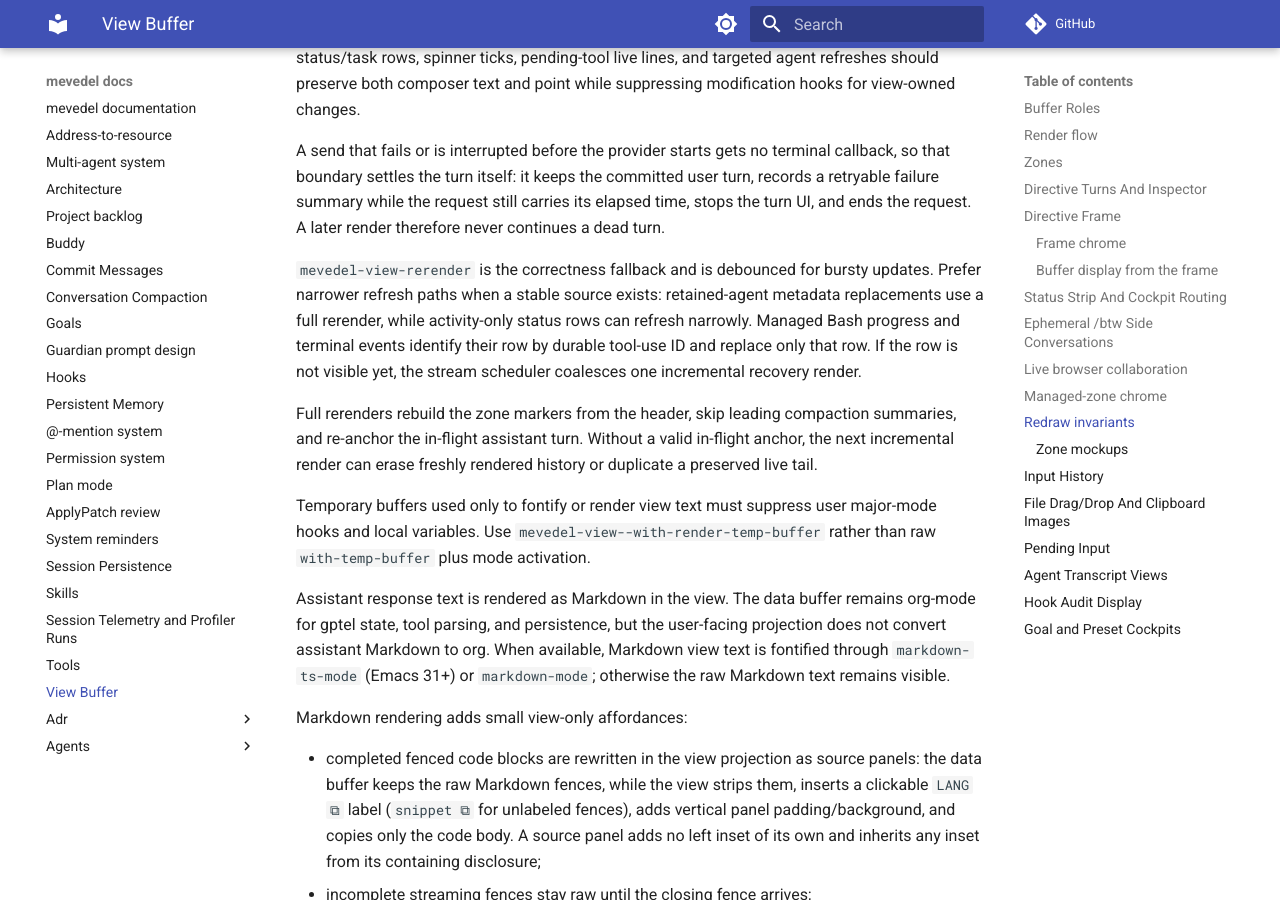
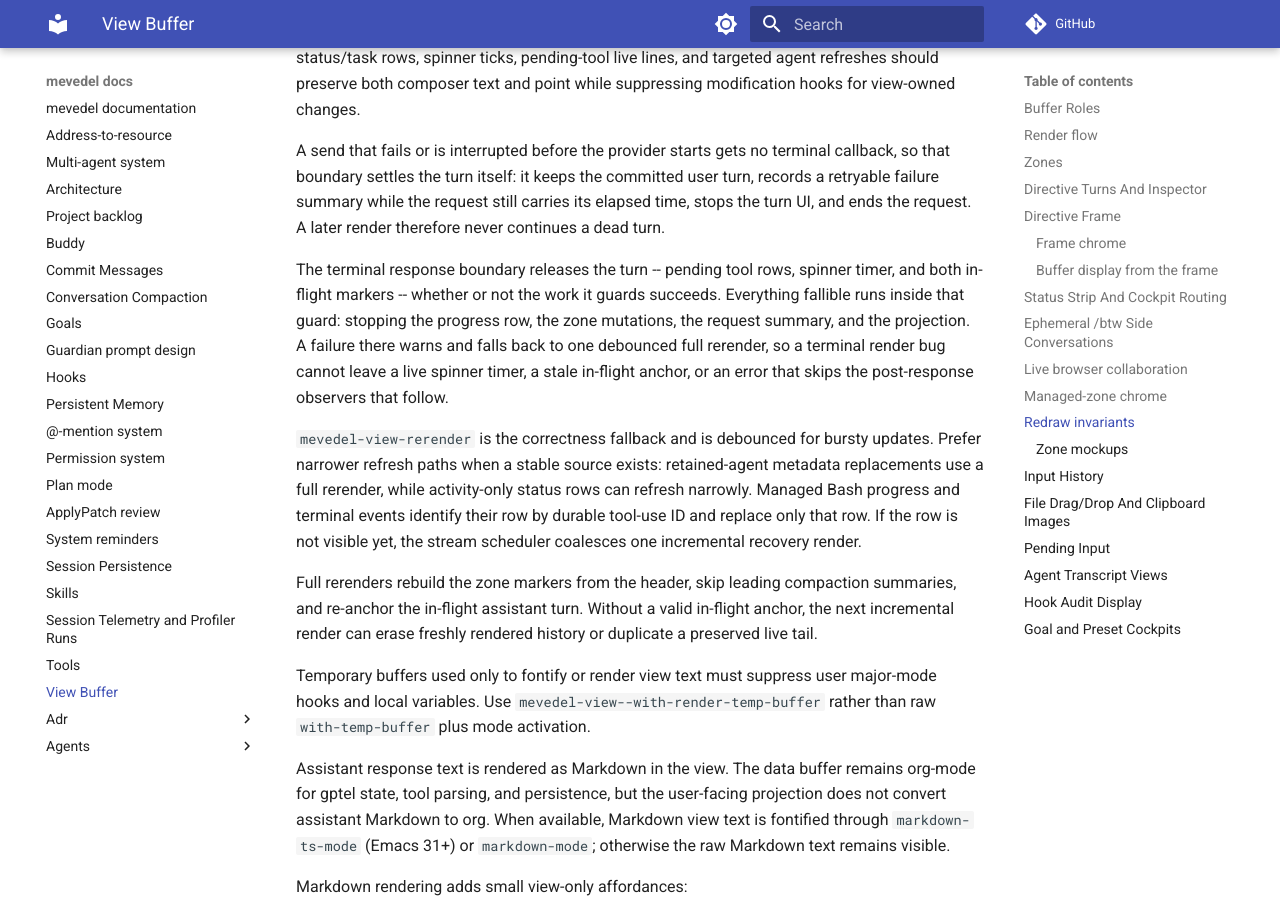
Before and after one commit to FrauH0lle/mevedel, an MkDocs documentation site: the page built from docs/view.md, in a window 1280 px wide and 900 px high, scrolled down 14713 px. Built offline with MkDocs 1.6.1 and Material for MkDocs 9.7.7, drawn with Linux system fonts in a browser that asks for light colours; comment, search, counter and statistics services are not loaded.

Commit message:
fix(stream): Release the turn a terminal render fails in
The terminal response boundary released its spinner timer and both
in-flight markers only after fallible work: stopping the progress row,
clearing the pending-tool rows, building the request summary, and
projecting the response. Any signal in that stretch skipped the release.
The leak compounds itself, because stopping the progress row deliberately
leaves the spinner timer running while a pending tool call remains, and a
stale in-flight marker keeps the view looking active, so a repeating
timer and a bad turn anchor survived into the next turn. The escaping
error also skipped the post-response observers that follow this one,
among them gptel's font-lock refresh and the Plan proposal presentation.

Everything fallible now runs inside a guard whose unwind forms release
the turn, and a failure there warns and falls back to one debounced full
rerender, which rebuilds the view from the data buffer. The pending-tool
sweep that runs just before the guard now settles each entry under its
own handler, so one entry that cannot be updated no longer skips the
release either.

* mevedel-view-stream.el (mevedel-view-stream-render-response): Release
the pending rows, spinner timer, and both in-flight markers whatever the
guarded work does, and recover from a failed render instead of
propagating it.

* mevedel-execution-transcript.el
(mevedel-execution-transcript-retry-pending-terminals): Settle each
pending terminal under its own handler.

* test/test-mevedel-view-stream.el (mevedel-view-stream-render-response):
Cover a failed projection and a failed progress stop, asserting the turn
is released, the failure is reported, a full rerender is scheduled, and a
later post-response observer still runs.

* docs/view.md: Document that the terminal boundary releases its turn
whatever the work it guards does.

```diff
--- a/docs/view.md
+++ b/docs/view.md
@@ -683,6 +683,14 @@ committed user turn, records a retryable failure summary while the request
 still carries its elapsed time, stops the turn UI, and ends the request. A
 later render therefore never continues a dead turn.
 
+The terminal response boundary releases the turn -- pending tool rows, spinner
+timer, and both in-flight markers -- whether or not the work it guards
+succeeds. Everything fallible runs inside that guard: stopping the progress
+row, the zone mutations, the request summary, and the projection. A failure
+there warns and falls back to one debounced full rerender, so a terminal render
+bug cannot leave a live spinner timer, a stale in-flight anchor, or an error
+that skips the post-response observers that follow.
+
 `mevedel-view-rerender` is the correctness fallback and is debounced for
 bursty updates. Prefer narrower refresh paths when a stable source exists:
 retained-agent metadata replacements use a full rerender, while activity-only
```
Also changed, not shown: 3 other files.
